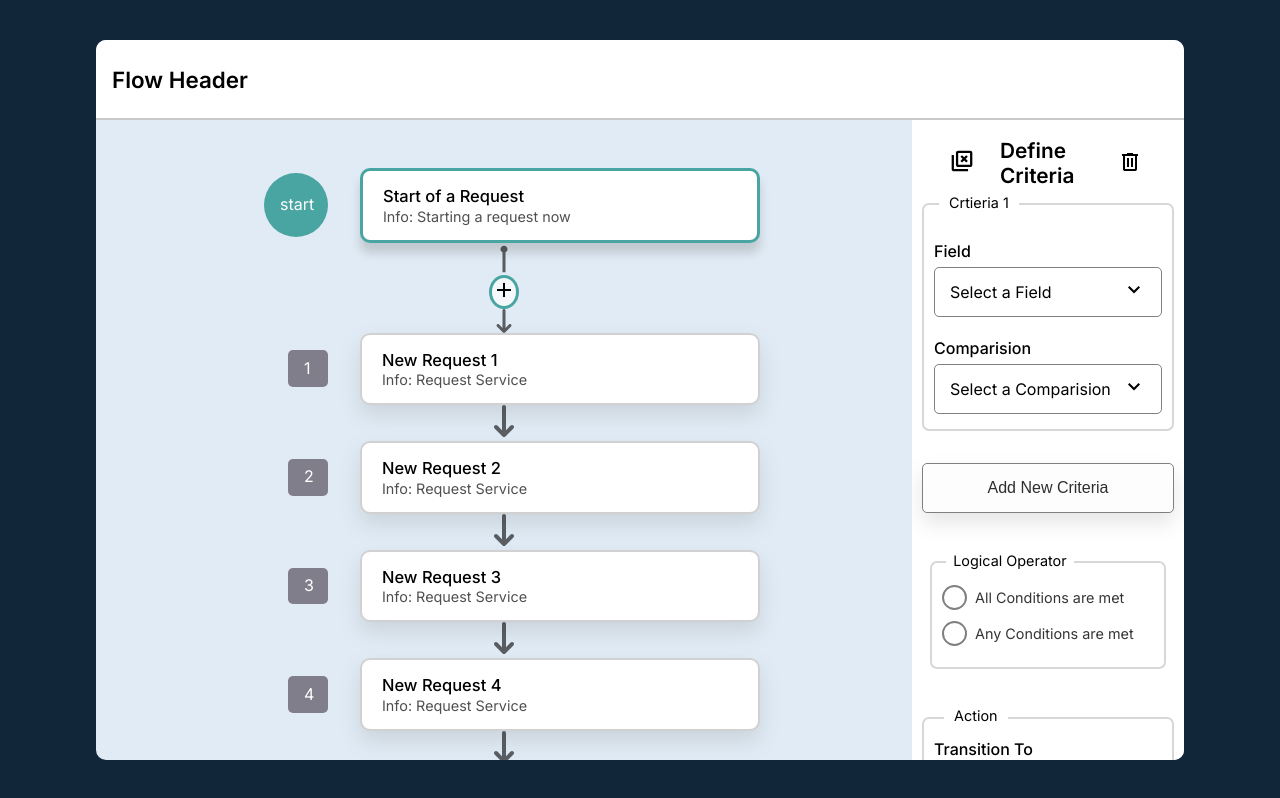
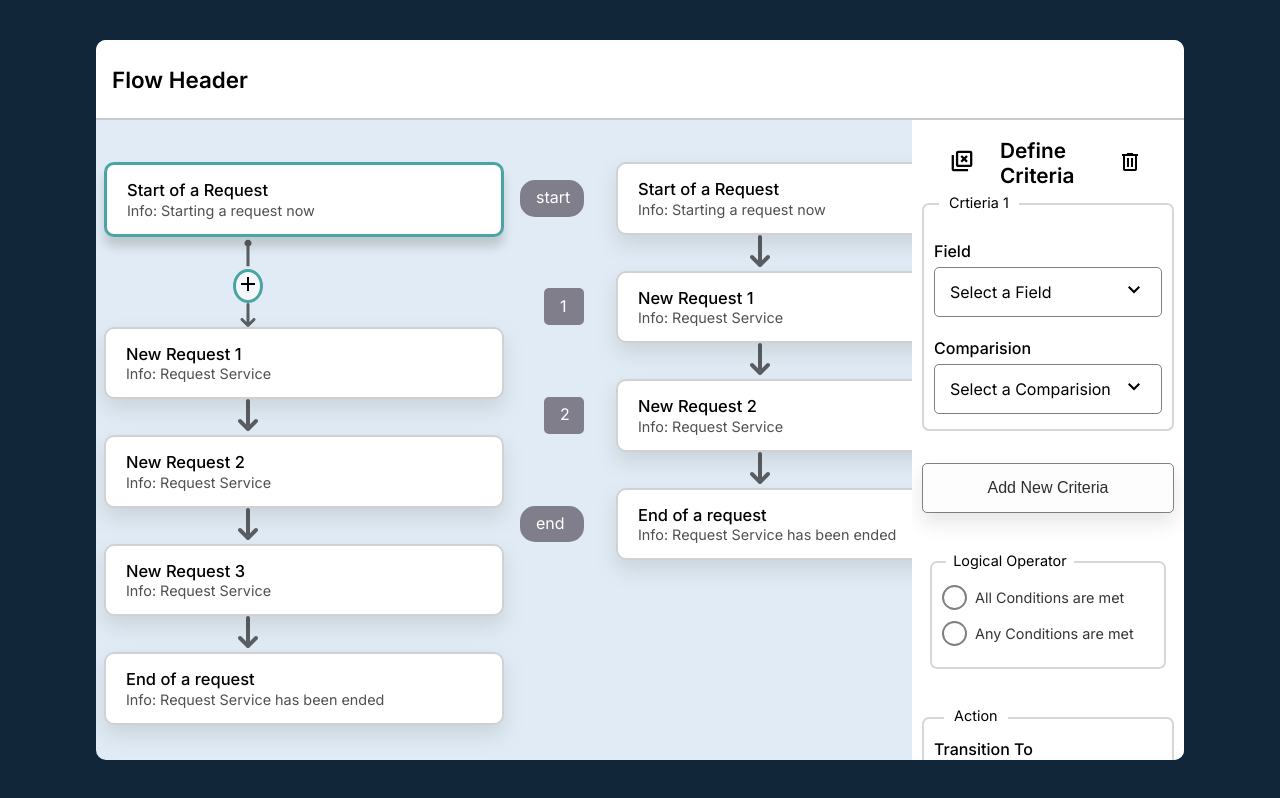
Before and after one commit to Hitesh-IDK/flow-ui, a Next.js app: page / in a window 1280 px wide. Built offline with nearby package versions, Linux system fonts and the light colour scheme.

Commit message:
final changes

```diff
--- a/app/page.tsx
+++ b/app/page.tsx
@@ -1,4 +1,5 @@
 import FlowContainer from "@/components/flow-container";
+import React, { JSX } from "react";
 import styles from "./page.module.css";
 
 export default function Home(): JSX.Element {
--- a/components/flow-container.module.css
+++ b/components/flow-container.module.css
@@ -34,11 +34,12 @@
   width: 100%;
 
   display: flex;
-  flex-direction: column;
   align-items: center;
   justify-content: center;
 
   overflow-y: auto;
+
+  padding-bottom: 5rem;
 }
 
 .criteria__container {
--- a/components/flowchart/chart-ctx.tsx
+++ b/components/flowchart/chart-ctx.tsx
@@ -15,6 +15,7 @@ export interface FlowItem {
   label: string;
   desc: string;
   id: number;
+  listId: number;
   isActive: boolean;
 }
 
@@ -37,6 +38,7 @@ const demoFlowItem: FlowItem = {
   label: "",
   desc: "",
   id: 0,
+  listId: 0,
   isActive: false,
 };
 const demoSetFlowItems: Dispatch<FlowItem[]> =
@@ -50,6 +52,7 @@ const defaultFlowItem: FlowItem = {
   label: "New Request",
   desc: "Field: Set Service",
   id: 0,
+  listId: 0,
   isActive: false,
 };
 
@@ -73,6 +76,7 @@ export interface ContextValue {
   deleteFlowItem(listNo: number, id: number): void;
   replaceFlowItem(
     listNo: number,
+    fromListNo: number,
     id: number,
     afterId: number,
     item: FlowItem
@@ -91,6 +95,7 @@ export const ChartCtx: Context<ContextValue> = createContext({
   deleteFlowItem: function (listNo: number, id: number) {},
   replaceFlowItem: function (
     listNo: number,
+    fromListNo: number,
     id: number,
     afterId: number,
     item: FlowItem
@@ -104,6 +109,7 @@ export default function (props: PropsWithChildren): JSX.Element {
       label: "Start of a Request",
       desc: "Info: Starting a request now",
       id: 0,
+      listId: 0,
       isActive: false,
     },
     {
@@ -111,6 +117,7 @@ export default function (props: PropsWithChildren): JSX.Element {
       label: "New Request 1",
       desc: "Info: Request Service",
       id: 0,
+      listId: 0,
       isActive: false,
     },
     {
@@ -118,6 +125,7 @@ export default function (props: PropsWithChildren): JSX.Element {
       label: "New Request 2",
       desc: "Info: Request Service",
       id: 0,
+      listId: 0,
       isActive: false,
     },
     {
@@ -125,13 +133,7 @@ export default function (props: PropsWithChildren): JSX.Element {
       label: "New Request 3",
       desc: "Info: Request Service",
       id: 0,
-      isActive: false,
-    },
-    {
-      itemType: "node",
-      label: "New Request 4",
-      desc: "Info: Request Service",
-      id: 0,
+      listId: 0,
       isActive: false,
     },
     {
@@ -139,16 +141,52 @@ export default function (props: PropsWithChildren): JSX.Element {
       label: "End of a request",
       desc: "Info: Request Service has been ended",
       id: 0,
+      listId: 0,
       isActive: false,
     },
   ]);
 
-  const [flowItems2, setFlowItems2] = useState<FlowItem[]>([]);
+  const [flowItems2, setFlowItems2] = useState<FlowItem[]>([
+    {
+      itemType: "start",
+      label: "Start of a Request",
+      desc: "Info: Starting a request now",
+      id: 0,
+      listId: 0,
+      isActive: false,
+    },
+    {
+      itemType: "node",
+      label: "New Request 1",
+      desc: "Info: Request Service",
+      id: 0,
+      listId: 0,
+      isActive: false,
+    },
+    {
+      itemType: "node",
+      label: "New Request 2",
+      desc: "Info: Request Service",
+      id: 0,
+      listId: 0,
+      isActive: false,
+    },
+    {
+      itemType: "end",
+      label: "End of a request",
+      desc: "Info: Request Service has been ended",
+      id: 0,
+      listId: 0,
+      isActive: false,
+    },
+  ]);
 
   const [activeItem, setActiveItem] = useState<ActiveData>({
     listNo: 0,
     node: 0,
   });
+
+  useEffect(() => {}, [activeItem, flowItems1, flowItems2]);
 
   const activeData: ActiveFlow = {
     data: activeItem,
@@ -171,17 +209,17 @@ export default function (props: PropsWithChildren): JSX.Element {
     afterId: number,
     item: FlowItem = defaultFlowItem
   ): void => {
-    const { setFlowItems } = flowList[listNo];
+    const { flowItems, setFlowItems } = flowList[listNo];
     item.desc = `Info: ${item.desc}`;
 
-    setFlowItems((prevFlowItems) => {
-      const newFlowItems = prevFlowItems
-        .splice(0, afterId + 1)
-        .concat(item)
-        .concat(prevFlowItems);
+    const newFlowItems: FlowItem[] = [];
 
-      return newFlowItems;
-    });
+    for (let i = 0; i < flowItems.length; i++) {
+      if (afterId + 1 === flowItems[i].id) newFlowItems.push(item);
+      newFlowItems.push(flowItems[i]);
+    }
+
+    setFlowItems(newFlowItems);
   };
 
   const deleteFlowItem = (listNo: number, id: number) => {
@@ -205,10 +243,14 @@ export default function (props: PropsWithChildren): JSX.Element {
 
   const replaceFlowItem = (
     listNo: number,
+    fromListNo: number,
     id: number,
     afterId: number,
     item: FlowItem
   ) => {
+    console.log("Replace requested!");
+
+    if (fromListNo === listNo) {
       const { flowItems, setFlowItems } = flowList[listNo];
 
       const newFlowItems: FlowItem[] = [];
@@ -220,6 +262,32 @@ export default function (props: PropsWithChildren): JSX.Element {
       }
 
       setFlowItems(newFlowItems);
+    }
+
+    if (listNo !== fromListNo) {
+      console.log("Cross List");
+
+      const { flowItems: fromFlowItems, setFlowItems: fromSetFlowItems } =
+        flowList[fromListNo];
+      const { flowItems: toFlowItems, setFlowItems: toSetFlowItems } =
+        flowList[listNo];
+
+      const newFromFlowItems: FlowItem[] = [];
+      const newToFlowItems: FlowItem[] = [];
+
+      for (let i = 0; i < fromFlowItems.length; i++) {
+        if (fromFlowItems[i].id === id) continue;
+        newFromFlowItems.push(fromFlowItems[i]);
+      }
+
+      for (let i = 0; i < toFlowItems.length; i++) {
+        if (toFlowItems[i].id === afterId + 1) newToFlowItems.push(item);
+        newToFlowItems.push(toFlowItems[i]);
+      }
+
+      fromSetFlowItems(newFromFlowItems);
+      toSetFlowItems(newToFlowItems);
+    }
   };
 
   return (
--- a/components/flowchart/flow-chart.tsx
+++ b/components/flowchart/flow-chart.tsx
@@ -14,9 +14,10 @@ export default function (): JSX.Element {
     },
   }: { flowList: FlowInterface[]; activeData: ActiveFlow } =
     useContext(ChartCtx);
-  const { flowItems } = flowList[listNo];
+  const { flowItems: flowItems0 } = flowList[0];
+  const { flowItems: flowItems1 } = flowList[1];
 
-  const flowItemElements: JSX.Element[] = flowItems.map(
+  const flowItemElements0: JSX.Element[] = flowItems0.map(
     (item: FlowItem, i: number) => {
       item.id = i;
       return (
@@ -25,6 +26,24 @@ export default function (): JSX.Element {
           label={item.label}
           desc={item.desc}
           id={item.id}
+          listId={0}
+          key={i}
+          isActive={item.isActive}
+        ></FlowItemElement>
+      );
+    }
+  );
+
+  const flowItemElements1: JSX.Element[] = flowItems1.map(
+    (item: FlowItem, i: number) => {
+      item.id = i;
+      return (
+        <FlowItemElement
+          itemType={item.itemType}
+          label={item.label}
+          desc={item.desc}
+          id={item.id}
+          listId={1}
           key={i}
           isActive={item.isActive}
         ></FlowItemElement>
@@ -34,7 +53,8 @@ export default function (): JSX.Element {
 
   return (
     <div className={parentStyles.flow__container}>
-      <div className={styles.flowchart__container}>{flowItemElements}</div>
+      <div className={styles.flowchart__container}>{flowItemElements0}</div>
+      <div className={styles.flowchart__container}>{flowItemElements1}</div>
     </div>
   );
 }
--- a/components/flowchart/flow-item.tsx
+++ b/components/flowchart/flow-item.tsx
@@ -7,7 +7,13 @@ import LineToFrom from "./lines/line-to-from";
 import DragLine from "./lines/drag-line";
 import { AddCtx } from "../criteria/add-process-ctx";
 
-export default function ({ itemType, label, desc, id }: FlowItem): JSX.Element {
+export default function ({
+  itemType,
+  label,
+  desc,
+  id,
+  listId,
+}: FlowItem): JSX.Element {
   // Import context states for flow charts
   const {
     activeData,
@@ -36,12 +42,14 @@ export default function ({ itemType, label, desc, id }: FlowItem): JSX.Element {
 
   //Set item box styles based on activeItem, if activeItem === id then this item is active
   const itemBoxStyles = `${styles.item__box} ${
-    node === id ? styles.item__box_active : ""
+    node === id && listId === listNo ? styles.item__box_active : ""
   }`;
 
   //When item clicked, set the item as active using context imported function
   const itemClickHandler = (event: MouseEvent): void => {
-    changeActiveItem(id, listNo, setActiveData);
+    console.log(listId, listNo);
+
+    changeActiveItem(id, listId, setActiveData);
     // changeActiveItem(id, setActiveItem);
   };
 
@@ -67,9 +75,18 @@ export default function ({ itemType, label, desc, id }: FlowItem): JSX.Element {
     resetData();
     setDragCount(0);
 
+    console.log(
+      "Drop requested - Origin :",
+      originState.originNode,
+      " - ListNo :",
+      originState.originListNo
+    );
+
     if (["end"].includes(itemType)) return;
     if (
-      originState.originNode === id ||
+      (originState.originListNo === listId
+        ? originState.originNode === id
+        : false) ||
       originState.originNode === 0 ||
       originState.originNode === flowItems.length - 1
     )
@@ -80,23 +97,32 @@ export default function ({ itemType, label, desc, id }: FlowItem): JSX.Element {
       label: titleState.titleInput,
       desc: descState.descInput,
       id: id + 1,
+      listId: listId,
       isActive: false,
     };
 
     if (originState.originNode > 0)
-      replaceFlowItem(listNo, originState.originNode, id, item);
-    else createFlowItem(listNo, id, item);
+      replaceFlowItem(
+        listId,
+        originState.originListNo,
+        originState.originNode,
+        id,
+        item
+      );
+    else createFlowItem(listId, id, item);
   };
 
   const dragHandler = (event: DragEvent) => event.preventDefault();
   const dragStartHandler = (event: DragEvent) => {
     originState.setOriginNode(id);
+    originState.setOriginListNo(listId);
 
     titleState.setTitleInput(label);
     descState.setDescInput(desc);
   };
   const dragEndHandler = () => {
     originState.setOriginNode(-1);
+    originState.setOriginListNo(listNo);
   };
 
   useEffect(() => {
@@ -122,14 +148,18 @@ export default function ({ itemType, label, desc, id }: FlowItem): JSX.Element {
             <>
               <span
                 className={`${styles.indicator__word} ${
-                  node === id ? styles.indicator__word_active : ""
+                  node === id && listId === listNo
+                    ? styles.indicator__word_active
+                    : ""
                 }`}
               >
                 {itemType}
               </span>
               <span
                 className={`${styles.indicator__box_word} ${
-                  node === id ? styles.indicator__box_word_active : ""
+                  node === id && listId === listNo
+                    ? styles.indicator__box_word_active
+                    : ""
                 }`}
               ></span>
             </>
@@ -137,14 +167,18 @@ export default function ({ itemType, label, desc, id }: FlowItem): JSX.Element {
             <>
               <span
                 className={`${styles.indicator__num} ${
-                  node === id ? styles.indicator__num_active : ""
+                  node === id && listId === listNo
+                    ? styles.indicator__num_active
+                    : ""
                 }`}
               >
                 {id}
               </span>
               <span
                 className={`${styles.indicator__box_num} ${
-                  node === id ? styles.indicator__box_num_active : ""
+                  node === id && listId === listNo
+                    ? styles.indicator__box_num_active
+                    : ""
                 }`}
               ></span>
             </>
@@ -157,7 +191,9 @@ export default function ({ itemType, label, desc, id }: FlowItem): JSX.Element {
 
         {dragActive
           ? itemType !== "end" && <DragLine />
-          : itemType !== "end" && <LineToFrom isActive={node === id} id={id} />}
+          : itemType !== "end" && (
+              <LineToFrom isActive={node === id && listId === listNo} id={id} />
+            )}
       </div>
     </div>
   );
```
Also changed, not shown: components/criteria/add-process-ctx.tsx (+14 -3 lines). Lines whose indentation alone changed are shown as unchanged.
